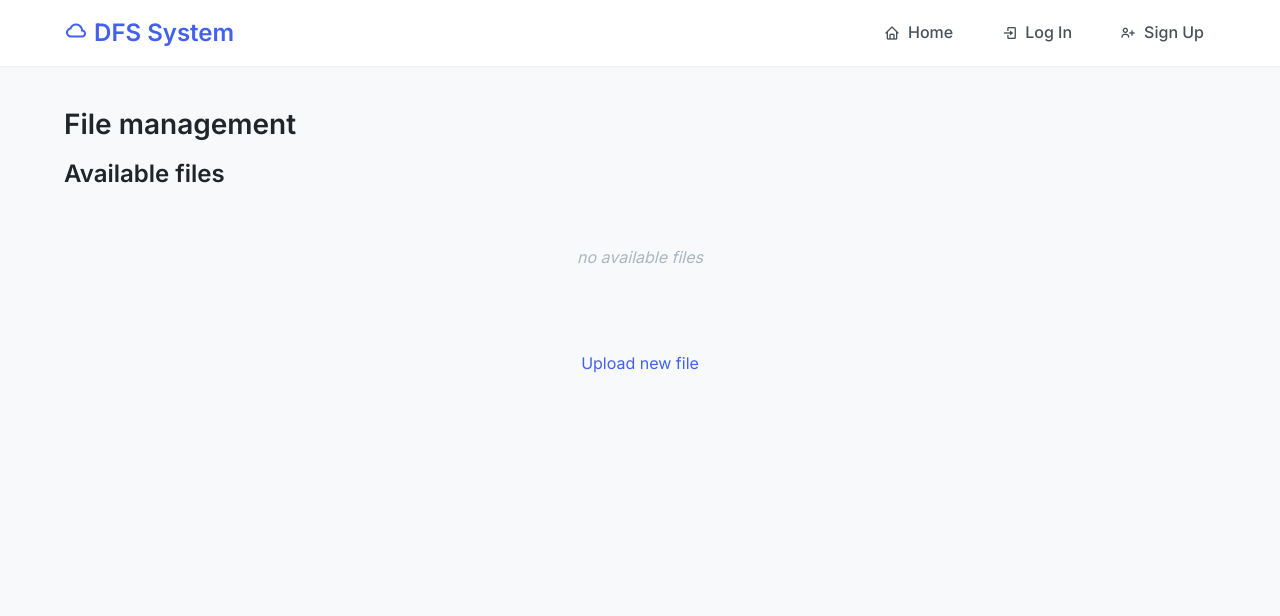
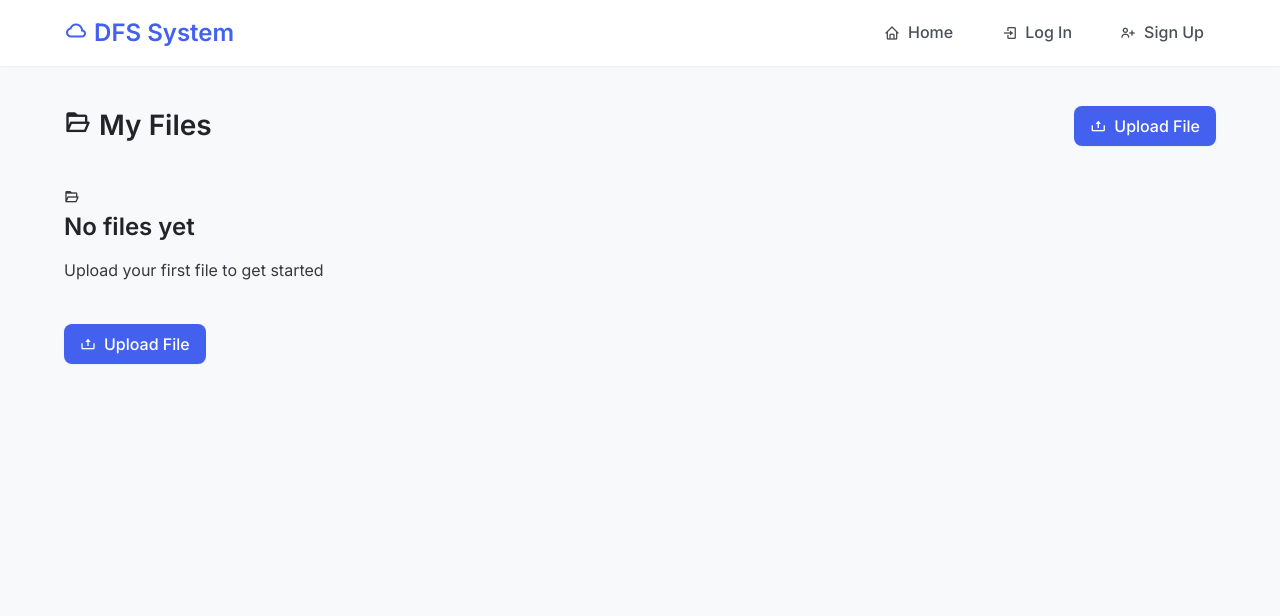
Before and after one commit to harutoyume/dfs_web_server, a Flask app: template app/templates/files.html in a window 1280 px wide. Shown: the top 616 px of the page. Run offline with Flask 3, Linux system fonts and the light colour scheme; the template is opened without the code that fills it, so the values that code supplies are empty.

Commit message:
Update files layout and content

```diff
--- a/app/templates/files.html
+++ b/app/templates/files.html
@@ -1,39 +1,59 @@
 {% extends "base.html" %}
 
-{% block title %}Files - Distributed File System{% endblock %}
+{% block title %}My Files - Distributed File Storage{% endblock %}
 
 {% block content %}
 <div class="files-page">
-    <h2>File management</h2>
+    <div class="files-header">
+        <h2><i class='bx bx-folder-open'></i> My Files</h2>
+        <a href="{{ url_for('upload') }}" class="btn btn-primary">
+            <i class='bx bx-upload'></i> Upload File
+        </a>
+    </div>
 
-    <div class="file-section">
-        <h3>Available files</h3>
-        {% if available_files %}
-            <ul class="file-list">
+    {% if available_files.count() > 0 %}
+        <div class="file-grid" id="file-container">
             {% for file in available_files %}
-                    <li class="file-item">
-                        <div class="file-info">
-                            <span class="file-name">{{ file.filename }}</span>
-                            <span class="file-details">
-                                Size: {{ file.filesize }} bytes
-                            </span>
+                <div class="file-card">
+                    <div class="file-card-icon">
+                        <i class='bx bx-file'></i>
                     </div>
-                        <div class="file-actions">
-                            <a href="{{ url_for('download', file_id=file.id) }}" class="button primary">Download</a>
-                            <form action="{{ url_for('delete', file_id=file.id) }}" class="inline-form">
-                                <button type="submit" class="button danger" onclick="return confirm('Confirm deletion')">Delete</button>
-                            </form>
+                    <div class="file-card-body">
+                        <h4 class="file-card-title" title="{{ file.filename }}">{{ file.filename }}</h4>
+                        <div class="file-card-info">
+                            <span class="file-size">{{ format_size(file.filesize) }}</span>
+                            <span class="file-date">{{ file.created_date.strftime('%d %b %Y') if file.created_date }}</span>
                         </div>
-                    </li>
+                    </div>
+                    <div class="file-card-actions">
+                        <a href="{{ url_for('download', file_id=file.id) }}" class="btn btn-sm btn-primary file-action-btn" title="Download">
+                            <i class='bx bx-download'></i>
+                        </a>
+                        <a href="{{ url_for('delete', file_id=file.id) }}" class="btn btn-sm btn-danger file-action-btn" title="Delete"
+                           onclick="return confirm('Are you sure you want to delete this file?')">
+                            <i class='bx bx-trash'></i>
+                        </a>
+                    </div>
+                </div>
             {% endfor %}
-            </ul>
+        </div>
     {% else %}
-            <p class="no-files">no available files</p>
+        <div class="empty-state">
+            <div class="empty-state-icon">
+                <i class='bx bx-folder-open'></i>
+            </div>
+            <h3>No files yet</h3>
+            <p>Upload your first file to get started</p>
+            <a href="{{ url_for('upload') }}" class="btn btn-primary mt-3">
+                <i class='bx bx-upload'></i> Upload File
+            </a>
+        </div>
     {% endif %}
 </div>
+{% endblock %}
 
-    <div class="upload-action">
-        <a href="{{ url_for('upload') }}" class="button primary">Upload new file</a>
-    </div>
-</div>
+{% block scripts %}
 {% endblock %}
+
+{% block extra_head %}
+{% endblock %}
```
Lines whose indentation alone changed are shown as unchanged.
